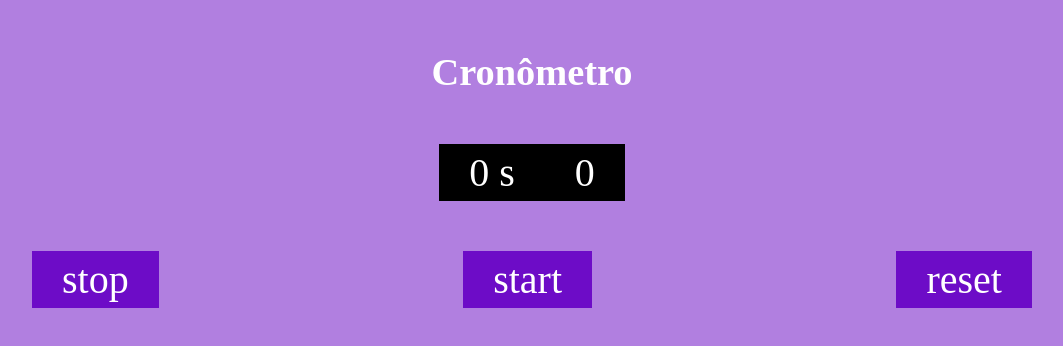
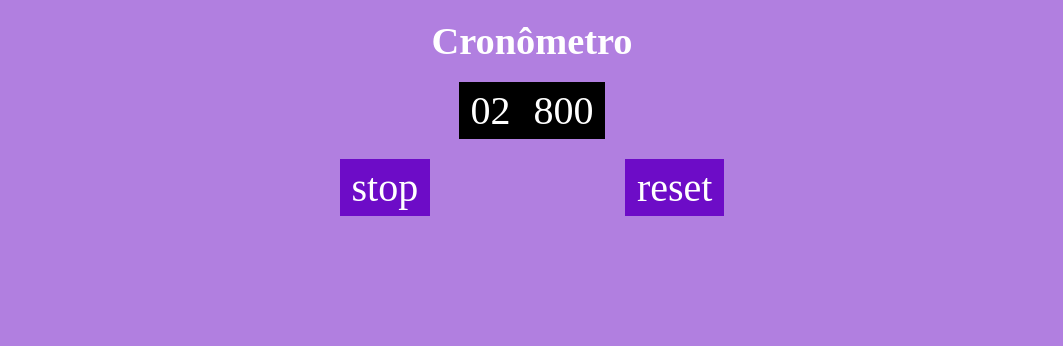
Before and after one commit to pabloapereira/cronometro, a plain HTML site: page index.html in a window 1280 px wide. Both pictures are taken after a click on the item "start". Shown: the whole page, without its empty margins (108-1171 px from the left). Drawn offline with Linux system fonts and the light colour scheme.

Commit message:
finalização das funcionalidades

```diff
--- a/index.html
+++ b/index.html
@@ -16,13 +16,14 @@
       <div class="container">
         <div class="tempo" id="tempo">
           <ul>
-            <li id="segundos">0 s</li>
+            <li id="segundos"><span id="minutos">0</span> 0 s</li>
             <li id="mili">0</li>
           </ul>
         </div>
         <ul>
           <li id="stop">stop</li>
           <li id="start">start</li>
+          <li id="continuar">continuar</li>
           <li id="reset">reset</li>
         </ul>
       </div>
--- a/index.js
+++ b/index.js
@@ -1,25 +1,80 @@
 const start = document.getElementById("start");
+const stop = document.getElementById("stop");
+const reset = document.getElementById("reset");
+const continuar = document.getElementById("continuar");
 
 let mili = document.getElementById("mili");
 let seg = document.getElementById("segundos");
+let min = document.getElementById("minutos");
 
+let isPause = false;
+let intervalo;
 let milisegundos = 0;
 let segundos = 0;
 let minutos = 0;
 
-start.addEventListener("click", () => {
-  setInterval(() => {
-    milisegundos++;
-    if (milisegundos == 60) {
-      segundos += 1;
-      milisegundos = 0;
+let intervaloStart;
+// start
+
+start.addEventListener("click", startTime);
+
+function startTime() {
+  intervalo = setInterval(() => {
+    if (isPause == false) {
+      milisegundos += 10;
+      if (milisegundos == 1000) {
+        segundos += 1;
+        milisegundos = 0;
+      }
       if (segundos == 60) {
         minutos += 1;
         segundos = 0;
       }
     }
-    console.log("mili" + milisegundos);
-    console.log("segundos: " + segundos);
-    console.log("minutos: " + minutos);
+
+    mili.textContent = formatTime(milisegundos);
+    seg.textContent = formatTime(segundos);
+    min.textContent = formatMilesegundos(minutos);
   }, 10);
+
+  start.style.display = "none";
+  stop.style.display = "block";
+}
+
+stop.addEventListener("click", () => {
+  isPause = true;
+
+  stop.style.display = "none";
+  continuar.style.display = "block";
 });
+
+continuar.addEventListener("click", () => {
+  isPause = false;
+
+  continuar.style.display = "none";
+  stop.style.display = "block";
+});
+
+reset.addEventListener("click", () => {
+  clearInterval(intervalo);
+
+  milisegundos = 0;
+  segundos = 0;
+  minutos = 0;
+
+  mili.textContent = "00";
+  seg.textContent = "00";
+  min.textContent = "000";
+
+  start.style.display = "block";
+  stop.style.display = "none";
+  continuar.style.display = "none";
+});
+
+function formatTime(time) {
+  return time < 10 ? `0${time}` : time;
+}
+
+function formatMilesegundos(time) {
+  return time < 100 ? `${time}`.padStart(3, "0") : time;
+}
--- a/style.css
+++ b/style.css
@@ -9,7 +9,7 @@ body {
 }
 
 .container {
-  max-width: 1000px;
+  max-width: 30%;
   margin: auto;
 }
 
@@ -50,3 +50,8 @@ li {
   color: white;
   cursor: pointer;
 }
+
+#stop,
+#continuar {
+  display: none;
+}
```
